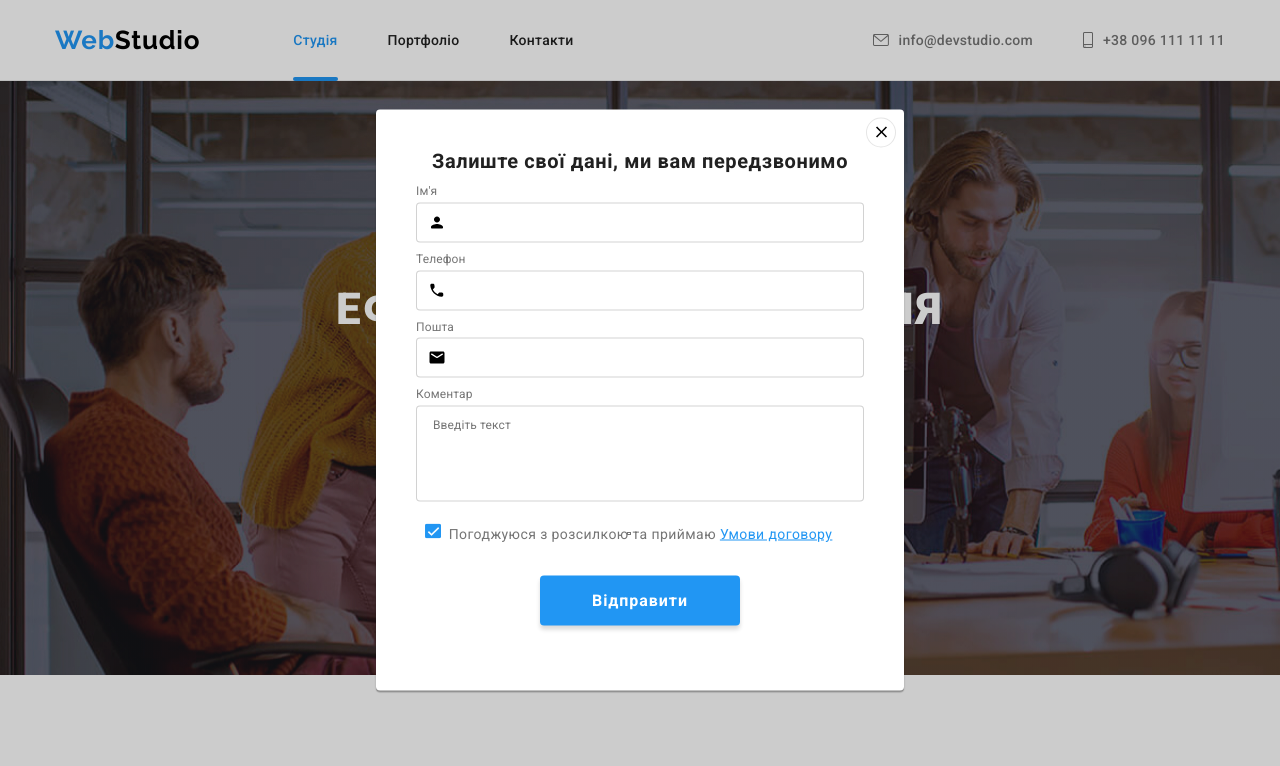
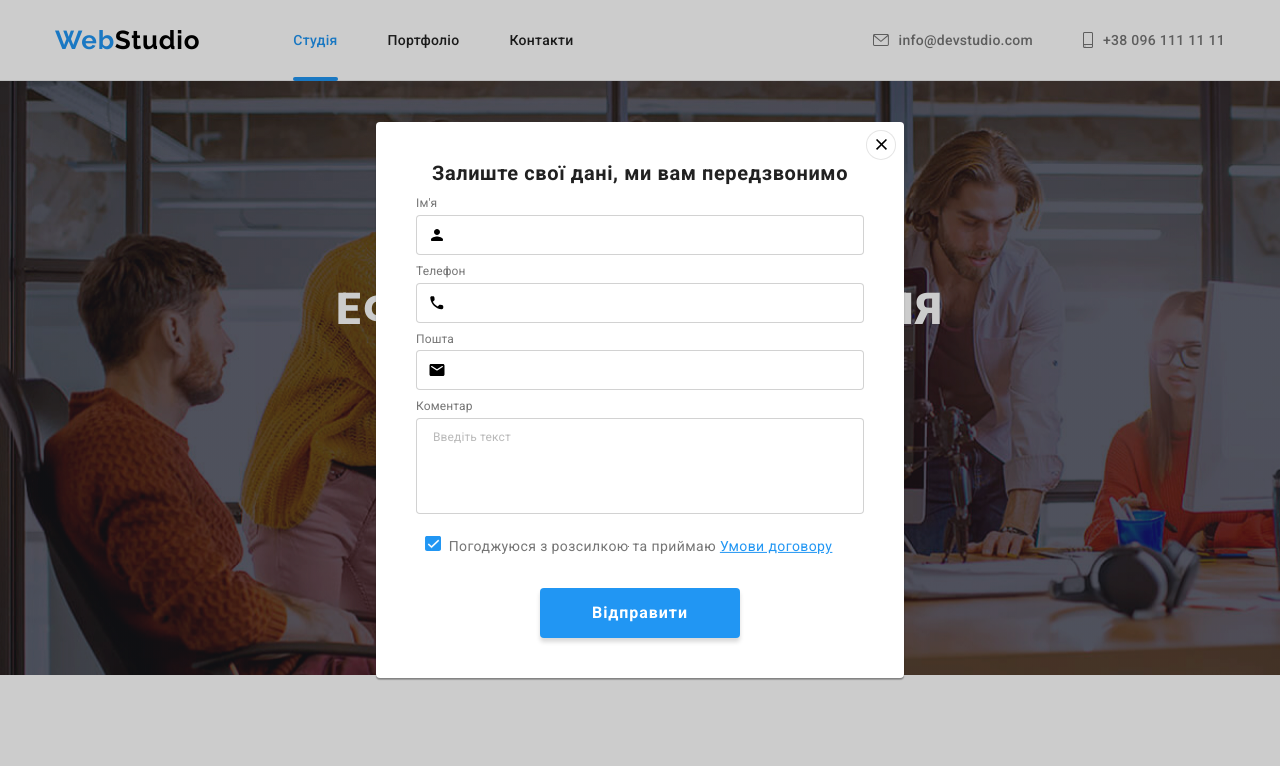
Before and after one commit to InnaKolesnykova/goit-markup-hw-06, a plain HTML site: page index.html in a window 1280 px wide. Both pictures are taken after a click on the button "Замовити послугу". Shown: the top 766 px of the page. Drawn offline with nearby package versions, Linux system fonts and the light colour scheme.

Commit message:
15.12
Змінений колір в коментарях, додані анімації

```diff
--- a/css/styles.css
+++ b/css/styles.css
@@ -293,7 +293,6 @@ a.nav-header-link
     border-radius: 4px;
     box-shadow: 0px 2px 1px 0px rgba(0, 0, 0, 0.20), 0px 1px 1px 0px rgba(0, 0, 0, 0.14), 0px 1px 3px 0px rgba(0, 0, 0, 0.12);
     width: 528px;
-    height: 581px;
     padding: 40px;
     transition: transform 250ms cubic-bezier(0.4, 0, 0.2, 1);
     }
@@ -355,10 +354,18 @@ a.nav-header-link
 
 }
 
+.form-input:hover
+   {
+     fill: var(--brand-color);}
+
+
+.form-input input:hover {
+    border: 1px solid #2196F3;
+}
+
 .form-input {
     margin-top: 4px;
     position: relative;
-
 }
 
 .form-input input {
@@ -368,6 +375,8 @@ a.nav-header-link
     border-radius: 4px;
     border: 1px solid rgba(33, 33, 33, 0.20);
     padding-left: 40px;
+    cursor: pointer;
+    transition: border 250ms cubic-bezier(0.4, 0, 0.2, 1);
 
 }
 
@@ -379,6 +388,7 @@ a.nav-header-link
     left: 12px;
     position: absolute;
     cursor: pointer;
+    transition: fill 250ms cubic-bezier(0.4, 0, 0.2, 1);
 }
 
 .user-comment {
@@ -390,9 +400,14 @@ a.nav-header-link
     letter-spacing: 0.12px;
     resize: none;
     height: 96px;
+}
+
+textarea::placeholder {
+    color: rgba(117, 117, 117, 0.50);
+}
 
 
-}
+
 
 .form-agreement {
     width: 425px;
@@ -411,7 +426,6 @@ a.nav-header-link
     gap: 8px;
     margin-top: 20px;
     margin-bottom: 30px;
-
 }
 
 .checkbox {
@@ -428,6 +442,7 @@ a.nav-header-link
 .agreement-vector svg {
     width: 16px;
     height: 15px;
+    border-radius: 1px solid var(--main-color);
 
 
 }
@@ -448,7 +463,7 @@ a.nav-header-link
     color: var(--background-color);
     width: 200px;
     height: 50px;
-    margin: 0 auto 40px;
+    margin: auto;
     display: flex;
     font-style: normal;
     font-weight: 700;
@@ -459,6 +474,7 @@ a.nav-header-link
     border-radius: 4px;
     background: var(--brand-color);
     box-shadow: 0px 4px 4px 0px rgba(0, 0, 0, 0.15);
+    cursor: pointer;
 }
 
 
@@ -482,10 +498,6 @@ a.nav-header-link
     list-style: none;
 }
 
-/* .main-section-2-list-item
-{
-    margin: 0;
-} */
 .sprite-border {
     background-color: var(--icon-color);
     width: 270px;
--- a/index.html
+++ b/index.html
@@ -109,7 +109,7 @@
                 <textarea class="user-comment" name="comment" id="comment" rows="10" placeholder="Введіть текст"></textarea>
               </label>
               <label class="form-agreement" for="checkbox">
-                <input class="checkbox hidden">
+                <input class="checkbox hidden" id="checkbox" type="checkbox"/>
                 <span class="agreement-vector">
                   <svg>
                     <use href="sprite.svg#vector"></use>
@@ -119,7 +119,7 @@
                   <a class="agreement-text2">Умови договору</a>
                 </span>
               </label>
-              <button class="form-btn">Відправити</button>
+              <button class="form-btn" type="submit">Відправити</button>
             </form>
             </div>
           </div>
```
Lines whose indentation alone changed are shown as unchanged.
